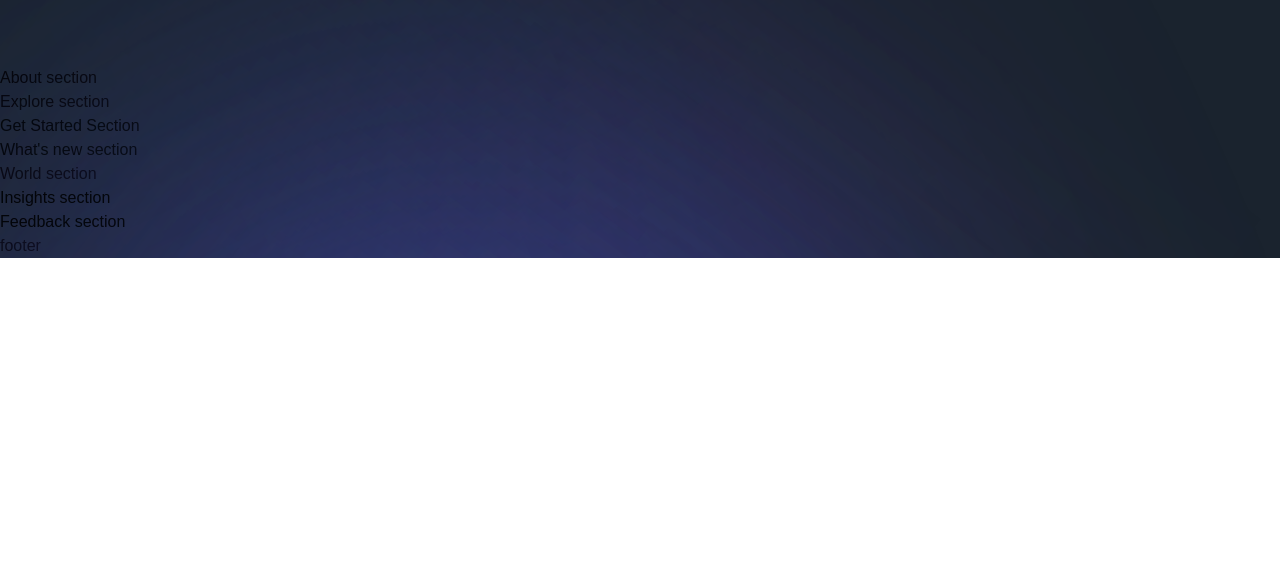
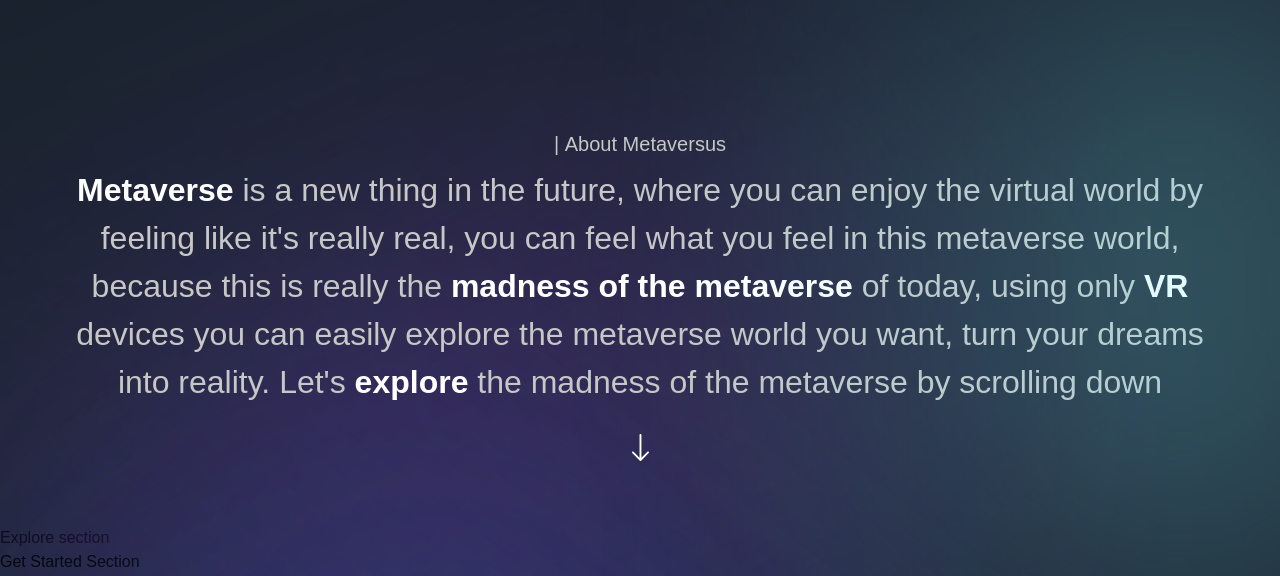
Before and after one commit to Lakorthus/project-metaverse, a Next.js app: page / in a window 1280 px wide. Shown: the part 1038-1614 px from the top of the page. Before the commit the page ends 1296 px from the top, so only its background shows below. Built offline with nearby package versions, Linux system fonts and the light colour scheme; a web font is replaced by a local one.

Commit message:
feat: about section

```diff
--- a/components/CustomTexts.jsx
+++ b/components/CustomTexts.jsx
@@ -1,9 +1,28 @@
 'use client';
 
-export const TypingText = () => (
-  <p>Typing Text</p>
+import { motion } from 'framer-motion';
+import { textContainer, textVariant2 } from '../utils/motion';
+
+export const TypingText = ({ title, textStyles }) => (
+  <motion.p
+    variants={textContainer}
+    className={`font-normal text-xl text-[14px] text-secondary-white ${textStyles}`}
+  >
+    {Array.from(title).map((letter, index) => (
+      <motion.span variants={textVariant2} key={index}>
+        {letter === ' ' ? '\u00A0' : letter}
+      </motion.span>
+    ))}
+  </motion.p>
 );
 
-export const TitleText = () => (
-  <h2>Title Text</h2>
+export const TitleText = ({ title, textStyles }) => (
+  <motion.h2
+    variants={textVariant2}
+    initial="hidden"
+    whileInView="show"
+    className={`mt-[8px] font-bold md:text-[64px] text-[40px] text-white ${textStyles}`}
+  >
+    {title}
+  </motion.h2>
 );
--- a/sections/About.jsx
+++ b/sections/About.jsx
@@ -1,8 +1,49 @@
 'use client';
 
+import { motion } from 'framer-motion';
+import { TypingText } from '../components';
+
+import styles from '../styles';
+import { fadeIn, staggerContainer } from '../utils/motion';
+
 const About = () => (
-  <section>
-    About section
+  <section className={`${styles.paddings} relative z-10`}>
+    <div className="gradient-02 z-0" />
+    <motion.div
+      variants={staggerContainer}
+      initial="hidden"
+      whileInView="show"
+      viewport={{ once: false, amount: 0.25 }}
+      className={`${styles.innerWidth} mx-auto ${styles.flexCenter} flex-col`}
+    >
+      <TypingText title="| About Metaversus" textStyles="text-center" />
+
+      <motion.p
+        variants={fadeIn('up', 'tween', 0.2, 1)}
+        className="mt-[8px] font-normal sm:text-[32px] text-[20px] text-center text-secondary-white"
+      >
+        <span className="font-extrabold text-white">Metaverse</span> is a new
+        thing in the future, where you can enjoy the virtual world by feeling
+        like it's really real, you can feel what you feel in this metaverse
+        world, because this is really the{' '}
+        <span className="font-extrabold text-white">
+          madness of the metaverse
+        </span>{' '}
+        of today, using only{' '}
+        <span className="font-extrabold text-white">VR</span> devices you can
+        easily explore the metaverse world you want, turn your dreams into
+        reality. Let's{' '}
+        <span className="font-extrabold text-white">explore</span> the madness
+        of the metaverse by scrolling down
+      </motion.p>
+
+      <motion.img
+        variants={fadeIn('up', 'tween', 0.3, 1)}
+        src="/arrow-down.svg"
+        alt="arrow down"
+        className="w-[18px] h-[28px] object-contain mt-[28px]"
+      />
+    </motion.div>
   </section>
 );
 
```
Also changed, not shown: sections/Hero.jsx (+6 -5 lines), .eslintrc.js.
